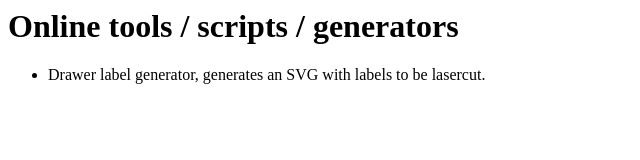
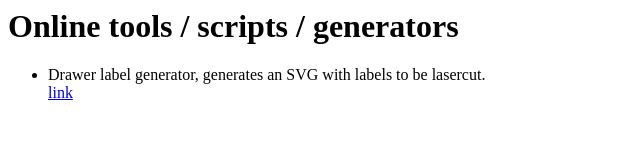
Before and after one commit to geobruce/geobruce.github.io, a plain HTML site: page index.html in a window 1280 px wide. Shown: the full height of the page, 0-640 px from the left. Drawn offline with Linux system fonts and the light colour scheme.

Commit message:
added link to index

```diff
--- a/index.html
+++ b/index.html
@@ -9,6 +9,7 @@
     <h1>Online tools / scripts / generators</h1>
     <ul>
         <li>Drawer label generator, generates an SVG with labels to be lasercut.</li>
+        <a href="/drawer-label-generator/index.html">link</a>
     </ul>
 </body>
 </html>
```
